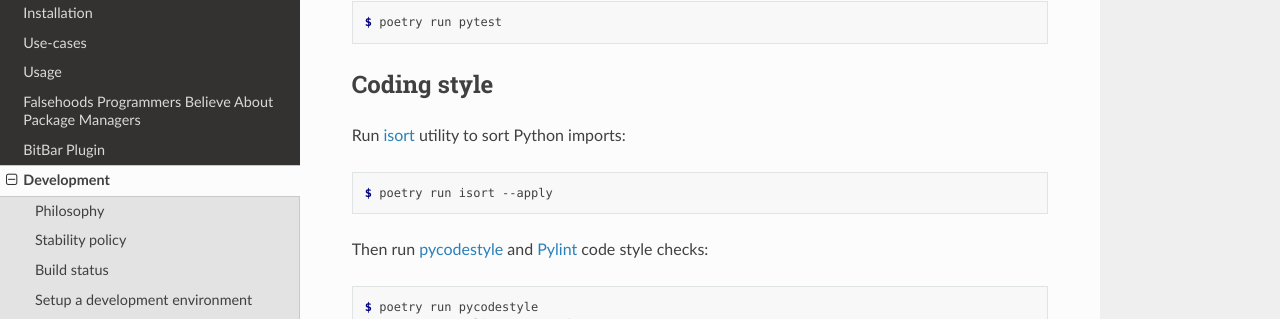
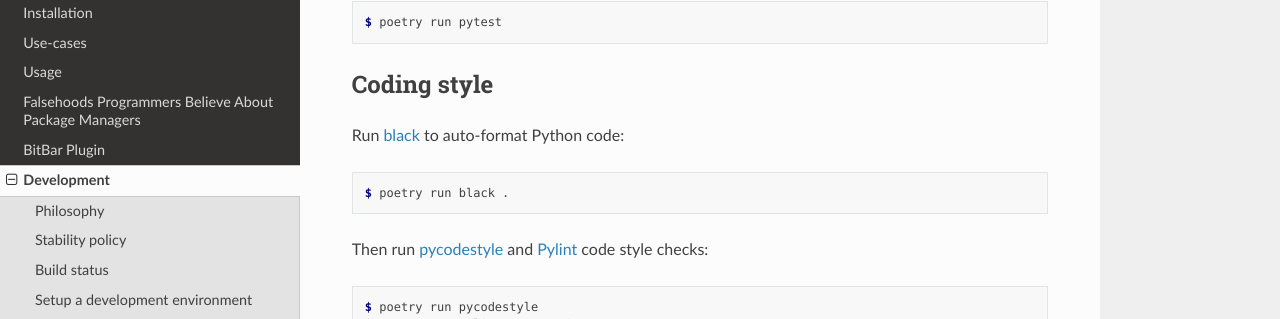
Before and after one commit to kdeldycke/meta-package-manager, a Sphinx documentation site: the page built from docs/development.rst, in a window 1280 px wide and 900 px high, scrolled down 1365 px. Shown: the part 132-451 px from the top of the window. Built offline with Sphinx 7.4.7 and the Read the Docs theme 2.0.0, drawn with Linux system fonts in a browser that asks for light colours; pages that are not in the unit, such as notebooks, are missing from menus; the version number is read from the project's files by our own code.

Commit message:
Update code linting CLI.

```diff
--- a/docs/development.rst
+++ b/docs/development.rst
@@ -123,13 +123,11 @@ Install test dependencies and run unit-tests:
 Coding style
 ------------
 
-Run `isort <https://github.com/timothycrosley/isort>`_ utility to sort Python
-imports:
+Run `black <https://github.com/psf/black>`_ to auto-format Python code:
 
 .. code-block:: shell-session
 
-    $ poetry run isort --apply
-
+    $ poetry run black .
 
 Then run `pycodestyle <https://pycodestyle.readthedocs.io>`_ and `Pylint
 <https://docs.pylint.org>`_ code style checks:
```
